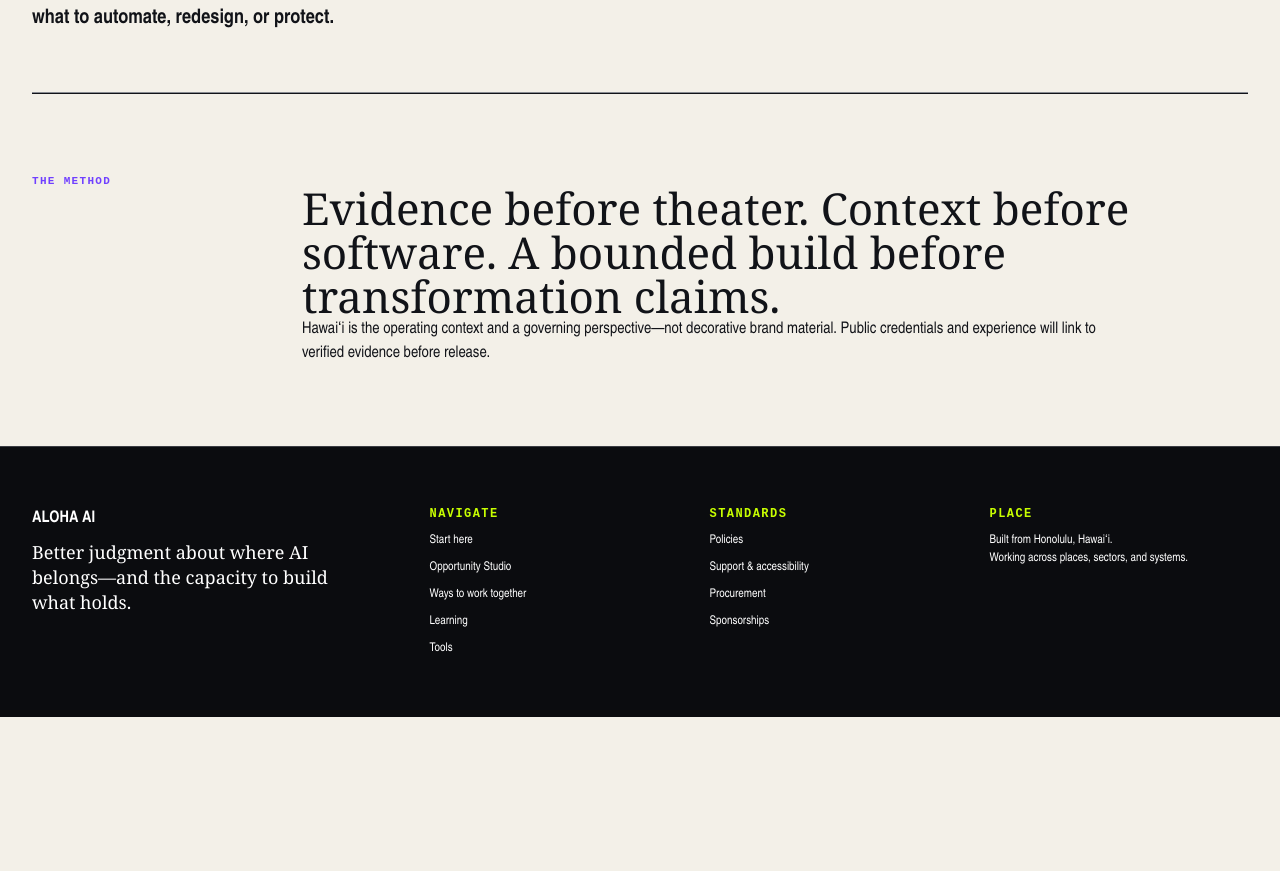
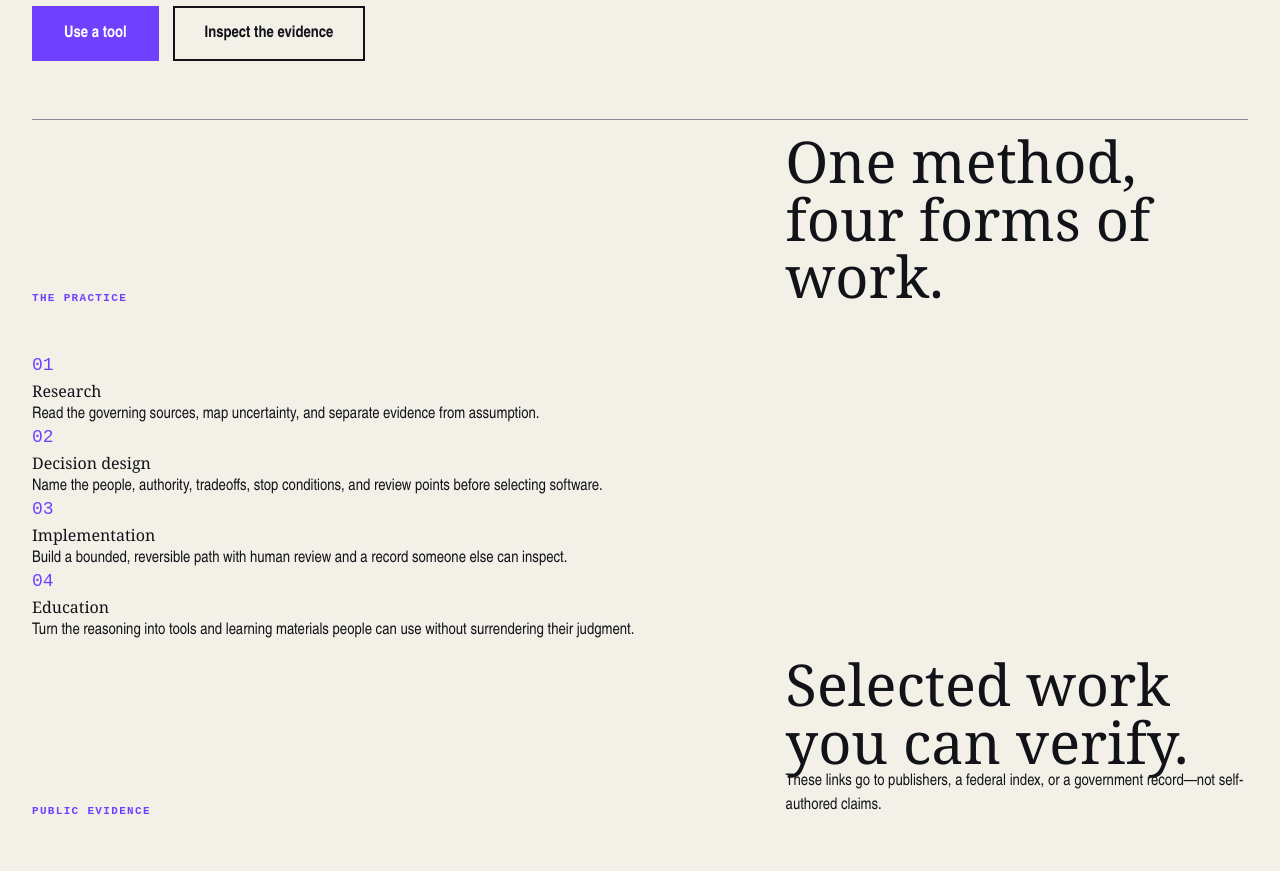
Before and after one commit to rn-collins/aloha-ai-consulting, a Next.js app: page /about in a window 1280 px wide. Shown: the part 536-1407 px from the top of the page. Before the commit the page ends 1253 px from the top, so only its background shows below. Built offline with nearby package versions, Linux system fonts and the light colour scheme.

Commit message:
Update app/about/page.tsx for consumer trust

```diff
--- a/app/about/page.tsx
+++ b/app/about/page.tsx
@@ -1,2 +1,23 @@
+import Link from "next/link";
 import {SiteShell} from "../site-shell";
-export default function About(){return <SiteShell><main id="main"><section className="page-hero wrap"><p className="kicker">About Aloha AI</p><h1>Systems thinking shaped by Hawaiʻi, <em>built for consequential work.</em></h1><p className="lede">RN Collins combines research, implementation, education, and regulated-domain experience to help people see the whole system before choosing what to automate, redesign, or protect.</p></section><section className="boundary wrap"><p className="section-label">The method</p><div><h2>Evidence before theater. Context before software. A bounded build before transformation claims.</h2><p>Hawaiʻi is the operating context and a governing perspective—not decorative brand material. Public credentials and experience will link to verified evidence before release.</p></div></section></main></SiteShell>}
+
+const practice = [
+  ["Research", "Read the governing sources, map uncertainty, and separate evidence from assumption."],
+  ["Decision design", "Name the people, authority, tradeoffs, stop conditions, and review points before selecting software."],
+  ["Implementation", "Build a bounded, reversible path with human review and a record someone else can inspect."],
+  ["Education", "Turn the reasoning into tools and learning materials people can use without surrendering their judgment."],
+];
+
+const publicWork = [
+  ["Disability in Radiology", "Peer-reviewed research indexed by the U.S. National Library of Medicine.", "https://pubmed.ncbi.nlm.nih.gov/37996364/"],
+  ["Psychedelics as medicine", "Science-policy analysis published by the MIT Science Policy Review.", "https://sciencepolicyreview.org/2023/08/mitspr-191618004013/"],
+  ["Caregivers in research funding", "Open-access policy proposal published in Frontiers in Education.", "https://doi.org/10.3389/feduc.2024.1472517"],
+  ["NYC Youth Agenda research", "Public civic-research record from the City of New York.", "https://www.nyc.gov/assets/dycd/digital_toolkit/NYCYouth_TownHall/we-the-youth-advisors/index.html"],
+];
+
+export default function About(){return <SiteShell><main id="main">
+  <section className="page-hero wrap"><p className="kicker">About RN Collins + Aloha AI</p><h1>Work on questions too messy <em>for one discipline.</em></h1><p className="lede">RN Collins is a researcher, educator, builder, and law student working across neuroscience, policy, technology, and organizational decision-making. Aloha AI is the public practice through which that range becomes usable: tools, learning, evidence, and bounded advisory work.</p><div className="actions"><Link className="button primary" href="/tools">Use a tool</Link><Link className="button" href="/insights">Inspect the evidence</Link></div></section>
+  <section className="trust-section wrap"><div className="section-head"><p className="section-label">The practice</p><h2>One method, four forms of work.</h2></div><div className="trust-grid">{practice.map((item,i)=><article key={item[0]}><span className="path-num">{String(i+1).padStart(2,"0")}</span><h3>{item[0]}</h3><p>{item[1]}</p></article>)}</div></section>
+  <section className="trust-section wrap"><div className="section-head"><p className="section-label">Public evidence</p><div><h2>Selected work you can verify.</h2><p>These links go to publishers, a federal index, or a government record—not self-authored claims.</p></div></div><div className="proof-list">{publicWork.map(item=><article key={item[0]}><div><h3>{item[0]}</h3><p>{item[1]}</p></div><a href={item[2]} target="_blank" rel="noreferrer">Open public record <span aria-hidden="true">↗</span></a></article>)}</div></section>
+  <section className="boundary wrap"><p className="section-label">The operating stance</p><div><h2>Evidence before theater. Context before software. A bounded build before transformation claims.</h2><p>Hawaiʻi is the place from which the practice operates and a reminder that technology enters living systems with histories, obligations, and uneven consequences. It is not a claim to speak for all of Hawaiʻi or decorative brand material.</p><p className="quiet-note">This page identifies selected public work; it is not a complete curriculum vitae. Aloha AI does not present RN as a licensed attorney, auditor, certifier, or substitute for regulated professional advice.</p></div></section>
+</main></SiteShell>}
```
